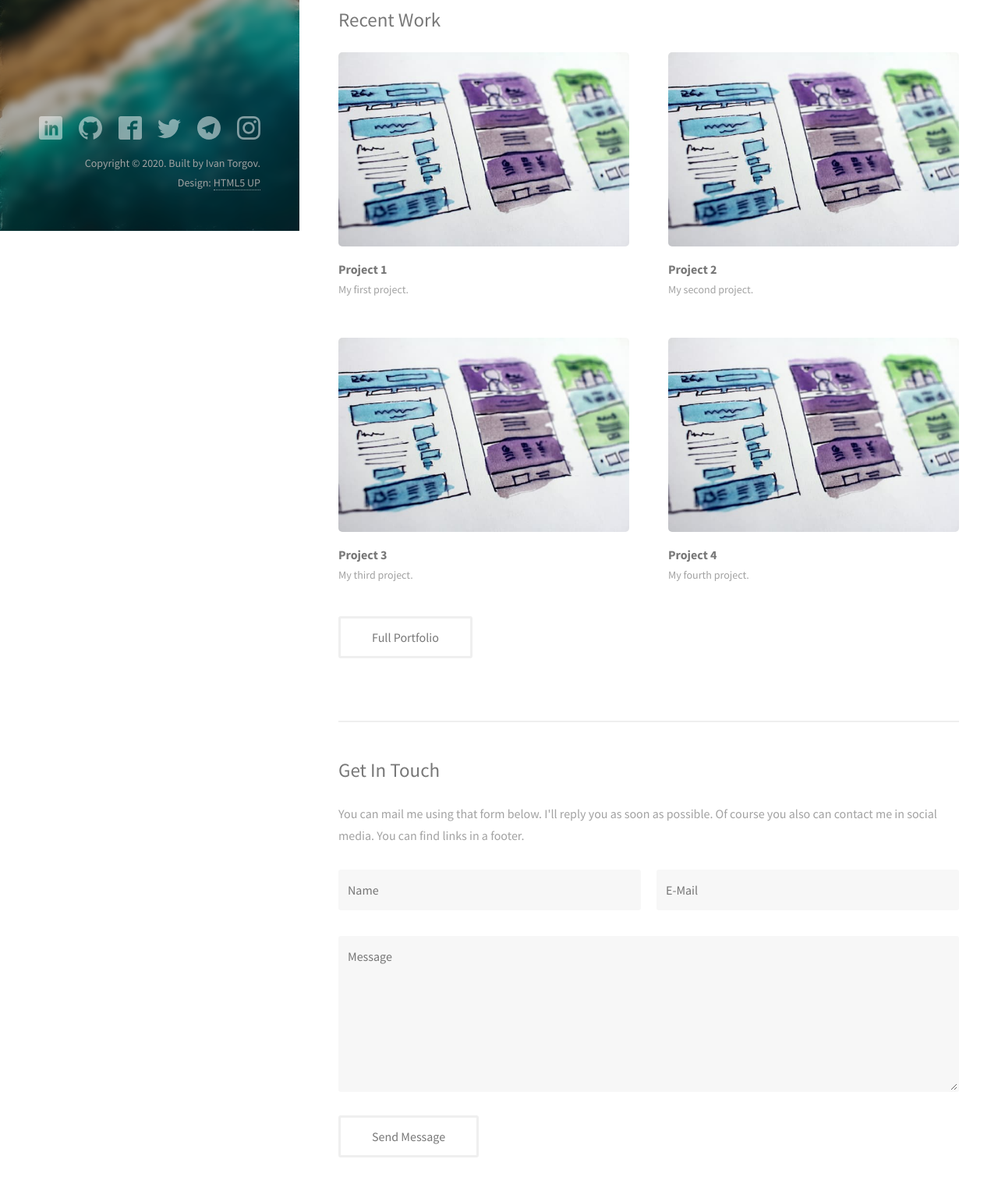
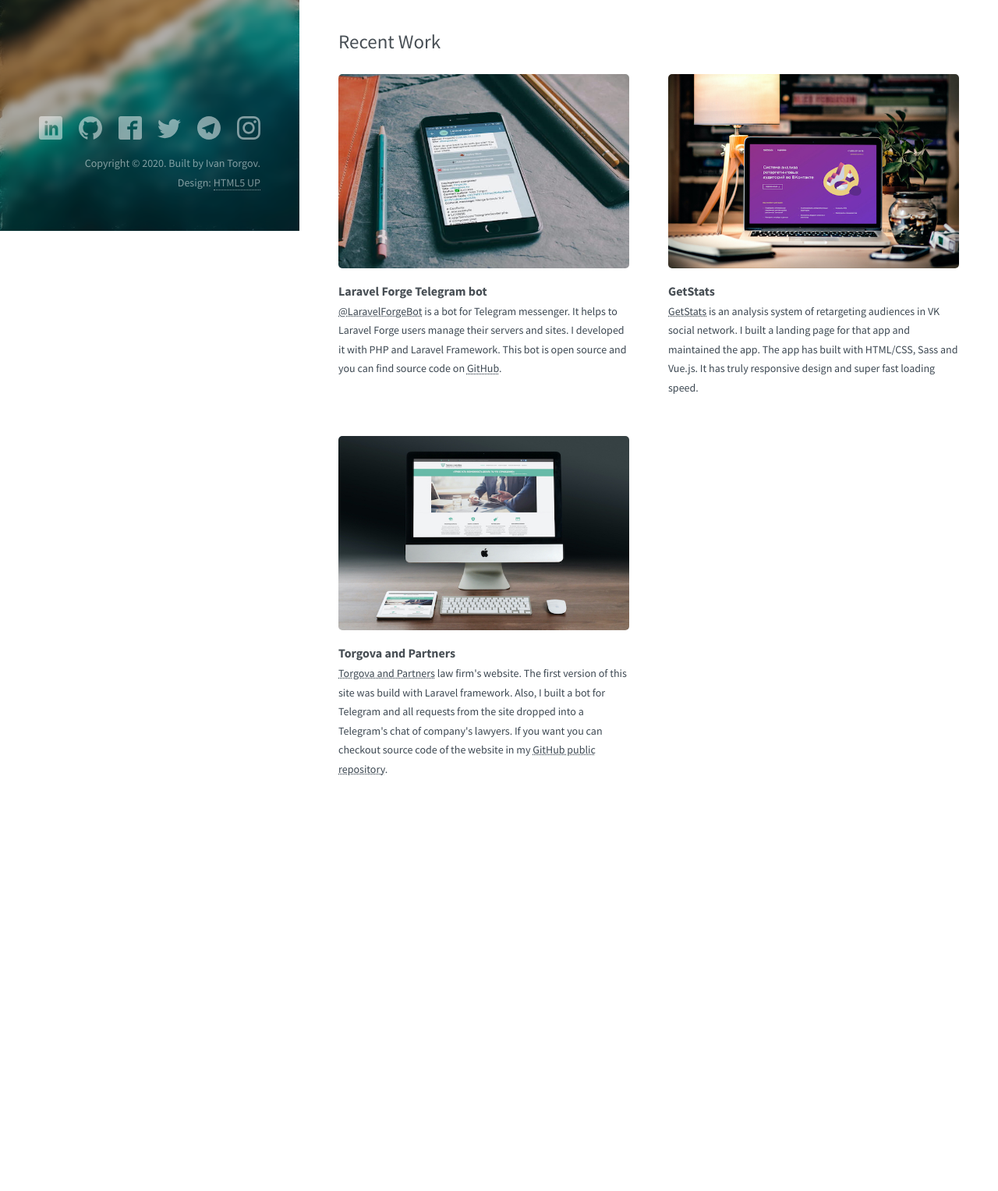
Before and after one commit to itorgov/personal-website, a website: page index.html in a window 1280 px wide. Shown: the part 504-2031 px from the top of the page at 78% size. After the commit the page ends 1632 px from the top, so only its background shows below. Drawn offline with nearby package versions, Linux system fonts and the light colour scheme; files that its build step writes are made by us from their sources.

Commit message:
Added needed information for the first release (as a static page).

```diff
--- a/index.html
+++ b/index.html
@@ -90,13 +90,11 @@
     <section class="section-about">
         <h2 class="header-primary">Who am I?</h2>
         <p class="paragraph mb-3">
-            Highly-skilled software development professional bringing 6+ years in software design, development and
-            integration.
-            Advanced knowledge of PHP and Laravel.
-            I have expertise in MySQL, Docker, Git, Redis, Restful API, HTML, CSS, Bootstrap 4, JavaScript, Vue.js
-            and software unit testing.
+            I'm highly-skilled full stack developer bringing 6+ years in development of web applications from their conception to actual implementation.<br>
+            I've advanced knowledge of PHP and Laravel Framework.<br>
+            Of course, I've expertise in JavaScript, Vue.js, HTML, CSS, MySQL, Redis, Docker, Git and software unit testing.<br>
         </p>
-        <a href="#" class="btn">Look at my resume</a>
+        <a href="/files/ivan_torgov_resume.pdf" class="btn" download>Download my resume</a>
     </section>
     <section class="section-work">
         <h2 class="header-secondary">Recent Work</h2>
@@ -104,90 +102,98 @@
         <div class="projects">
             <div class="project-preview">
                 <figure class="project-preview__image-box">
-                    <img src="img/project-default-1200w.jpg"
-                         alt="Project 1"
-                         srcset="img/project-default-300w.jpg 300w, img/project-default-400w.jpg 400w, img/project-default-600w.jpg 600w, img/project-default-800w.jpg 800w, img/project-default-1200w.jpg 1200w"
-                         sizes="(max-width: 39,3125em) 90vw, (min-width: 39.375em) 44vw, (min-width: 58.75em) 30vw, (min-width: 87.5em) 20vw, 800px"
+                    <img src="img/projects/laravel-forge-bot_1200px.jpg"
+                         alt="GetStats"
+                         srcset="img/projects/laravel-forge-bot_600px.jpg 1x, img/projects/laravel-forge-bot_1200px.jpg 2x"
                          class="project-preview__image">
                     <figcaption class="project-preview__image-caption">
-                        <a href="#" class="btn btn--small btn--dark">View</a>
+                        <a href="https://getstats.e-promo.ru" target="_blank" class="btn btn--small btn--dark">
+                            View
+                        </a>
                     </figcaption>
                 </figure>
-                <h4 class="project-preview__title">Project 1</h4>
-                <p class="project-preview__description">My first project.</p>
+                <h4 class="project-preview__title">Laravel Forge Telegram bot</h4>
+                <p class="project-preview__description">
+                    <a href="https://t.me/LaravelForgeBot" target="_blank">@LaravelForgeBot</a> is a bot for Telegram messenger.
+                    It helps to Laravel Forge users manage their servers and sites.
+                    I developed it with PHP and Laravel Framework.
+                    This bot is open source and you can find source code on
+                    <a href="https://github.com/itorgov/laravel-forge-bot" target="_blank">GitHub</a>.
+                </p>
             </div>
             <div class="project-preview">
                 <figure class="project-preview__image-box">
-                    <img src="img/project-default-1200w.jpg"
-                         alt="Project 2"
-                         srcset="img/project-default-300w.jpg 300w, img/project-default-400w.jpg 400w, img/project-default-600w.jpg 600w, img/project-default-800w.jpg 800w, img/project-default-1200w.jpg 1200w"
-                         sizes="(max-width: 39,3125em) 90vw, (min-width: 39.375em) 44vw, (min-width: 58.75em) 30vw, (min-width: 87.5em) 20vw, 800px"
+                    <img src="img/projects/getstats.e-promo.ru_1200px.jpg"
+                         alt="GetStats"
+                         srcset="img/projects/getstats.e-promo.ru_600px.jpg 1x, img/projects/getstats.e-promo.ru_1200px.jpg 2x"
                          class="project-preview__image">
                     <figcaption class="project-preview__image-caption">
-                        <a href="#" class="btn btn--small btn--dark">View</a>
+                        <a href="https://getstats.e-promo.ru" target="_blank" class="btn btn--small btn--dark">
+                            View
+                        </a>
                     </figcaption>
                 </figure>
-                <h4 class="project-preview__title">Project 2</h4>
-                <p class="project-preview__description">My second project.</p>
+                <h4 class="project-preview__title">GetStats</h4>
+                <p class="project-preview__description">
+                    <a href="https://getstats.e-promo.ru" target="_blank">GetStats</a> is an analysis system of
+                    retargeting audiences in VK social network.
+                    I built a landing page for that app and maintained the app.
+                    The app has built with HTML/CSS, Sass and Vue.js.
+                    It has truly responsive design and super fast loading speed.
+                </p>
             </div>
             <div class="project-preview">
                 <figure class="project-preview__image-box">
-                    <img src="img/project-default-1200w.jpg"
-                         alt="Project 3"
-                         srcset="img/project-default-300w.jpg 300w, img/project-default-400w.jpg 400w, img/project-default-600w.jpg 600w, img/project-default-800w.jpg 800w, img/project-default-1200w.jpg 1200w"
-                         sizes="(max-width: 39,3125em) 90vw, (min-width: 39.375em) 44vw, (min-width: 58.75em) 30vw, (min-width: 87.5em) 20vw, 800px"
+                    <img src="img/projects/ettorgova.ru_1200px.jpg"
+                         alt="Torgova and Partners"
+                         srcset="img/projects/ettorgova.ru_600px.jpg 1x, img/projects/ettorgova.ru_1200px.jpg 2x"
                          class="project-preview__image">
                     <figcaption class="project-preview__image-caption">
-                        <a href="#" class="btn btn--small btn--dark">View</a>
+                        <a href="https://ettorgova.ru" target="_blank" class="btn btn--small btn--dark">
+                            View
+                        </a>
                     </figcaption>
                 </figure>
-                <h4 class="project-preview__title">Project 3</h4>
-                <p class="project-preview__description">My third project.</p>
-            </div>
-            <div class="project-preview">
-                <figure class="project-preview__image-box">
-                    <img src="img/project-default-1200w.jpg"
-                         alt="Project 4"
-                         srcset="img/project-default-300w.jpg 300w, img/project-default-400w.jpg 400w, img/project-default-600w.jpg 600w, img/project-default-800w.jpg 800w, img/project-default-1200w.jpg 1200w"
-                         sizes="(max-width: 39,3125em) 90vw, (min-width: 39.375em) 44vw, (min-width: 58.75em) 30vw, (min-width: 87.5em) 20vw, 800px"
-                         class="project-preview__image">
-                    <figcaption class="project-preview__image-caption">
-                        <a href="#" class="btn btn--small btn--dark">View</a>
-                    </figcaption>
-                </figure>
-                <h4 class="project-preview__title">Project 4</h4>
-                <p class="project-preview__description">My fourth project.</p>
+                <h4 class="project-preview__title">Torgova and Partners</h4>
+                <p class="project-preview__description">
+                    <a href="https://ettorgova.ru" target="_blank">Torgova and Partners</a> law firm's website.
+                    The first version of this site was build with Laravel framework.
+                    Also, I built a bot for Telegram and all requests from the site dropped into a Telegram's chat of
+                    company's lawyers.
+                    If you want you can checkout source code of the website in my
+                    <a href="https://github.com/itorgov/ettorgova" target="_blank">GitHub public repository</a>.
+                </p>
             </div>
         </div>
 
-        <a href="#" class="btn">Full Portfolio</a>
+<!--        <a href="#" class="btn">Full Portfolio</a>-->
     </section>
-    <section class="section-contact">
-        <h2 class="header-secondary">Get In Touch</h2>
-        <p class="paragraph mb-3">
-            You can mail me using that form below. I'll reply you as soon as possible.
-            Of course you also can contact me in social media.
-            You can find links in a footer.
-        </p>
-        <form action="#" class="contact-form">
-            <div class="contact-form__row">
-                <div class="contact-form__col">
-                    <input type="text" id="name" name="name" placeholder="Name" class="contact-form__input">
-                    <label for="name" class="contact-form__label">Name</label>
-                </div>
-                <div class="contact-form__col">
-                    <input type="email" id="email" name="email" placeholder="E-Mail" class="contact-form__input">
-                    <label for="email" class="contact-form__label">E-Mail</label>
-                </div>
-            </div>
-            <div class="contact-form__row">
-                <textarea name="message" class="contact-form__textarea" placeholder="Message"></textarea>
-            </div>
-            <div class="contact-form__row mt-3">
-                <button type="submit" class="btn">Send Message</button>
-            </div>
-        </form>
-    </section>
+<!--    <section class="section-contact">-->
+<!--        <h2 class="header-secondary">Get In Touch</h2>-->
+<!--        <p class="paragraph mb-3">-->
+<!--            You can mail me using that form below. I'll reply you as soon as possible.-->
+<!--            Of course you also can contact me in social media.-->
+<!--            You can find links in a footer.-->
+<!--        </p>-->
+<!--        <form action="#" class="contact-form">-->
+<!--            <div class="contact-form__row">-->
+<!--                <div class="contact-form__col">-->
+<!--                    <input type="text" id="name" name="name" placeholder="Name" class="contact-form__input">-->
+<!--                    <label for="name" class="contact-form__label">Name</label>-->
+<!--                </div>-->
+<!--                <div class="contact-form__col">-->
+<!--                    <input type="email" id="email" name="email" placeholder="E-Mail" class="contact-form__input">-->
+<!--                    <label for="email" class="contact-form__label">E-Mail</label>-->
+<!--                </div>-->
+<!--            </div>-->
+<!--            <div class="contact-form__row">-->
+<!--                <textarea name="message" class="contact-form__textarea" placeholder="Message"></textarea>-->
+<!--            </div>-->
+<!--            <div class="contact-form__row mt-3">-->
+<!--                <button type="submit" class="btn">Send Message</button>-->
+<!--            </div>-->
+<!--        </form>-->
+<!--    </section>-->
 </main>
 
 <footer class="footer footer--mobile">
--- a/sass/abstracts/_variables.scss
+++ b/sass/abstracts/_variables.scss
@@ -3,8 +3,8 @@
 // -----------------------------------------------------------------------------
 
 :root {
-  --color-text-primary: #a2a2a2;
-  --color-text-secondary: #787878;
+  --color-text-primary: #3d4852;
+  --color-text-secondary: #484f55;
 
   --color-primary: #49bf9d;
 
--- a/sass/components/_project-preview.scss
+++ b/sass/components/_project-preview.scss
@@ -19,6 +19,21 @@
 
   &__description {
     font-size: 1.4rem;
+
+    a {
+      &:link,
+      &:visited {
+        text-decoration-style: dotted;
+        color: currentColor;
+        transition: color 0.2s;
+      }
+
+      &:hover,
+      &:active {
+        color: var(--color-primary);
+        text-decoration: none;
+      }
+    }
   }
 
   &__image-caption {
--- a/sass/layout/_footer.scss
+++ b/sass/layout/_footer.scss
@@ -7,6 +7,7 @@
   z-index: 1;
 
   &__copyright {
+    color: var(--color-white-transparent);
     font-size: 1.4rem;
   }
 
@@ -14,7 +15,7 @@
     &:link,
     &:visited {
       text-decoration: none;
-      color: inherit;
+      color: currentColor;
       transition: color 0.2s;
       border-bottom: 1px dotted var(--color-white-transparent);
     }
```
Also changed, not shown: img/project-default-300w.jpg (deleted), img/project-default-400w.jpg (deleted), img/project-default-600w.jpg (deleted), img/project-default-800w.jpg (deleted), img/projects/default_1200px.jpg (renamed from img/project-default-1200w.jpg), img/projects/default_600px.jpg (added), img/projects/ettorgova.ru_1200px.jpg (added), img/projects/ettorgova.ru_600px.jpg (added), img/projects/getstats.e-promo.ru_1200px.jpg (added), img/projects/getstats.e-promo.ru_600px.jpg (added), img/projects/laravel-forge-bot_1200px.jpg (added), img/projects/laravel-forge-bot_600px.jpg (added), sass/components/_browser-upgrade.scss (line endings or trailing spaces), 1 other file.
